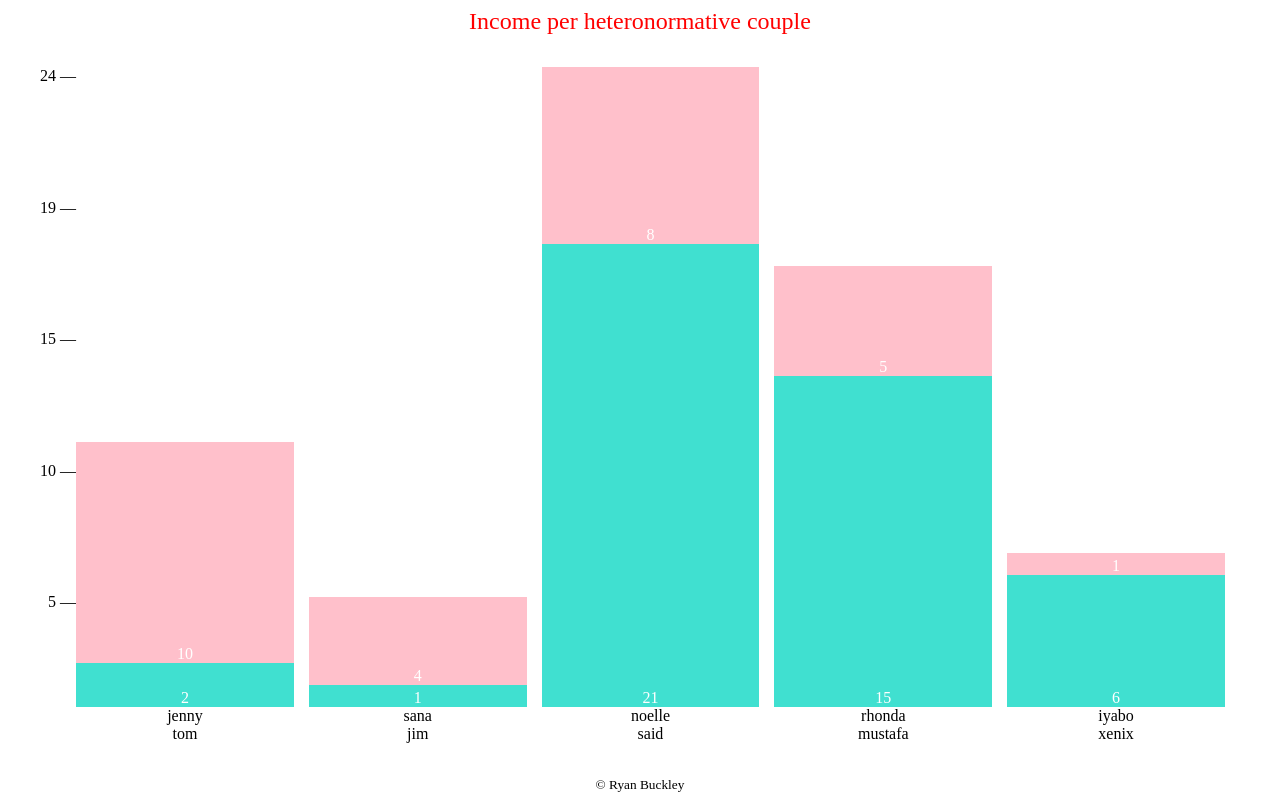
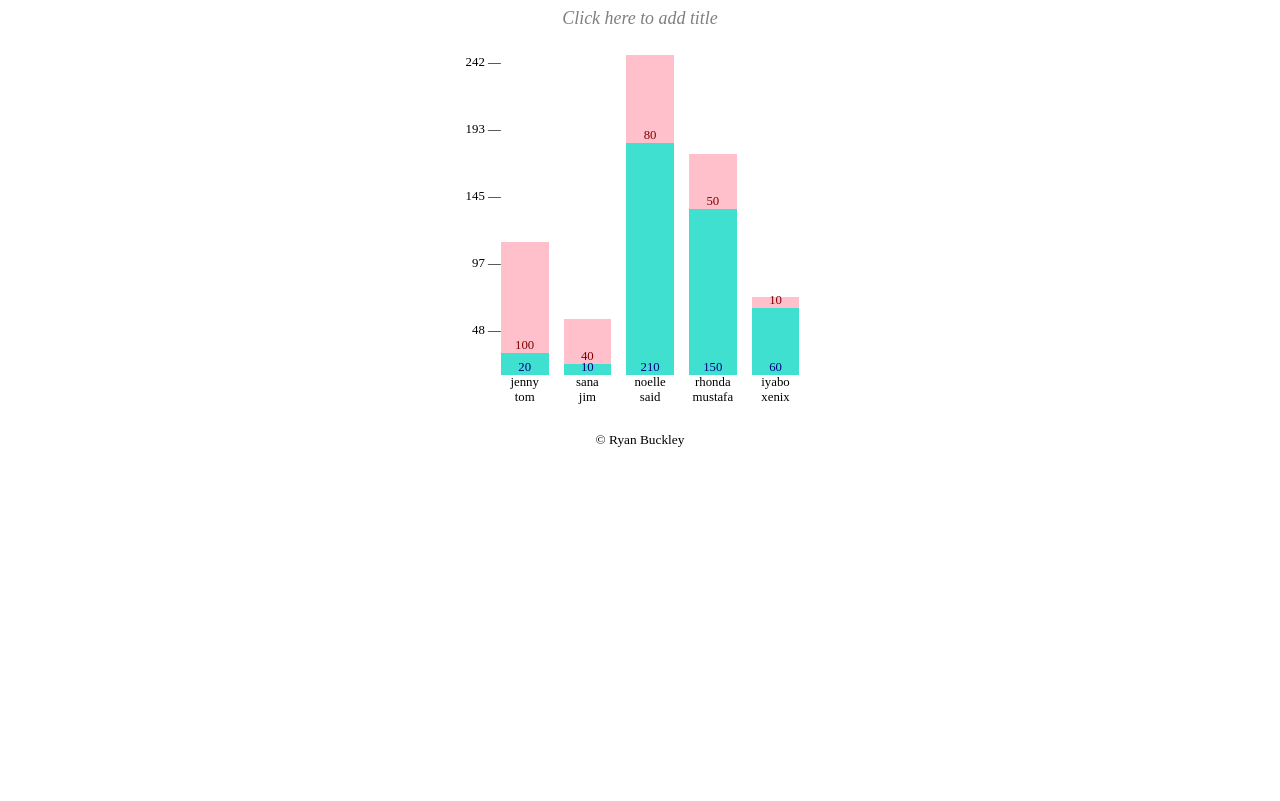
Before and after one commit to ryanbuckleyca/bar-chart, a website: page index.html in a window 1280 px wide. Drawn offline with nearby package versions, Linux system fonts and the light colour scheme.

Commit message:
Make title dynamic. Fix issue with Height not accepting 'px', 'em'...etc

```diff
--- a/drawBarChart.js
+++ b/drawBarChart.js
@@ -1,23 +1,57 @@
 // Bar Chart API
 
+function editTitle() {
+  document.getElementById('chartTitle').innerHTML = prompt('Enter a new title for this graph:');
+}
+//find combined maximum value at each column
+let maxBarHeight = function(data){
+  let valueStack = [];
+  for (each of data[0]) { valueStack.push(0); }
+  //add x-values at each index for each data value array
+  for(let y = 0; y < data.length; y++) {
+    if(y % 2 === 0) {
+      for(let x = 0; x < valueStack.length; x++) { valueStack[x] += data[y][x]; }
+    }
+  } return Math.max(...valueStack);
+}
+
 function createHTML(options, element) {
-  let node = document.createElement("header");
+
+  let node = document.createElement("div");
+  node.id = "graphContainer";
+  node.style.display = "table";
+  node.style.margin = "auto";
+  document.getElementById(element).appendChild(node);
+
+  if(options["width"])
+    document.getElementById("graphContainer").style.width = options["width"];
+
+  if(options["height"])
+    document.getElementById("graphContainer").style.height = options["height"];
+
+  node = document.createElement("header");
   node.id = "chartTitle";
   node.style.color = options["titleFontColour"];
+  node.onclick = editTitle;
   node.style.fontSize = options["titleFontSize"];
   node.style.textAlign = "center";
-  node.innerHTML = options["chartTitle"];
-  document.getElementById(element).appendChild(node);
+  if(options["chartTitle"])
+    node.innerHTML = options["chartTitle"];
+  else
+    node.innerHTML = "<em style=\"opacity: 0.5;\">Click here to add title</em>";
+
+  document.getElementById("graphContainer").appendChild(node);
 
   node = document.createElement("section");
   node.id = "chartSection";
   node.style.display = "flex";
   node.style.flex = "1 1 0%";
   node.style.margin = "2em";
+  node.style.fontSize = "1vw";
   node.style.flexFlow = "row nowrap";
   node.style.placeContent = "stretch flex-start";
   node.style.alignItems = "stretch";
-  document.getElementById(element).appendChild(node);
+  document.getElementById("graphContainer").appendChild(node);
 
   node = document.createElement("figurecaption");
   node.id = "y-axis";
@@ -47,22 +81,6 @@ function createHTML(options, element) {
 
 }
 
-//find combined maximum value at each column
-let maxBarHeight = function(data){
-  let valueStack = [];
-  for (each of data[0]) { valueStack.push(0); }
-  //add x-values at each index for each data value array
-  for(let y = 0; y < data.length; y++) {
-    if(y % 2 === 0) {
-      for(let x = 0; x < valueStack.length; x++) {
-        valueStack[x] += data[y][x];
-      }
-    }
-  }
-  return Math.max(...valueStack);
-}
-
-
 //data = the data the chart should work from
 //options = an object which has options for the chart
 //element = a DOM element or jQuery element that the chart will render into
@@ -83,7 +101,11 @@ function drawBarChart(data, options, element) {
     let xLabels = data[j+1]; //labels
 
     //determine the chart's max value, then create multiplier to scale
-    let heightXer = window.innerHeight / maxBarHeight(data) * .8;
+    let heightXer;
+    if(options["height"] == "auto" || null)
+      heightXer = window.innerHeight / maxBarHeight(data) * .8;
+    else
+      heightXer = parseInt(options["height"], 10) / maxBarHeight(data) * .8;
 
     let barTxtPos;
     if(options["barPosition"] === "top") {
@@ -127,7 +149,7 @@ function drawBarChart(data, options, element) {
         node.id = "y" + (i + 1);
         node.style.display = "flex";
         node.style.flexGrow = 1;
-        node.innerHTML = "<p style=\"margin: 0;\">" + Math.round(maxBarHeight(data) / (xValues.length+1) * (i+1)) + " &mdash; </p>";
+        node.innerHTML = "<p style=\"margin: 0; white-space: nowrap;\">" + Math.round(maxBarHeight(data) / (xValues.length+1) * (i+1)) + " &mdash; </p>";
         document.getElementById("y-axis").appendChild(node);
       }
 
--- a/index.html
+++ b/index.html
@@ -11,20 +11,22 @@
         $(function() {
           drawBarChart(
             //data
-            [[2, 1, 21, 15, 6],
+            [[20, 10, 210, 150, 60],
              ['tom', 'jim', 'said', 'mustafa', 'xenix'],
-             [10, 4, 8, 5, 1],
+             [100, 40, 80, 50, 10],
              ['jenny', 'sana', 'noelle', 'rhonda', 'iyabo']],
             //options
-            {"chartTitle": "Income per heteronormative couple",
+            {"chartTitle":"",
              "barColor": ["turquoise", "pink"],
              "barPosition": "bottom",
              "barSpacing": "15px",
-             "labelColor": "white",
-             "titleFontColour": "red",
-             "titleFontSize": "24px",
+             "labelColor": ["navy", "maroon"],
+             "titleFontColour": "black",
+             "titleFontSize": "1.4vw",
              "yAxis": "Y Values",
-             "xAxis": "X Values"},
+             "xAxis": "X Values",
+             "width": "400px",
+             "height": "400px"},
             //element
             "graphArea"
           );
```
